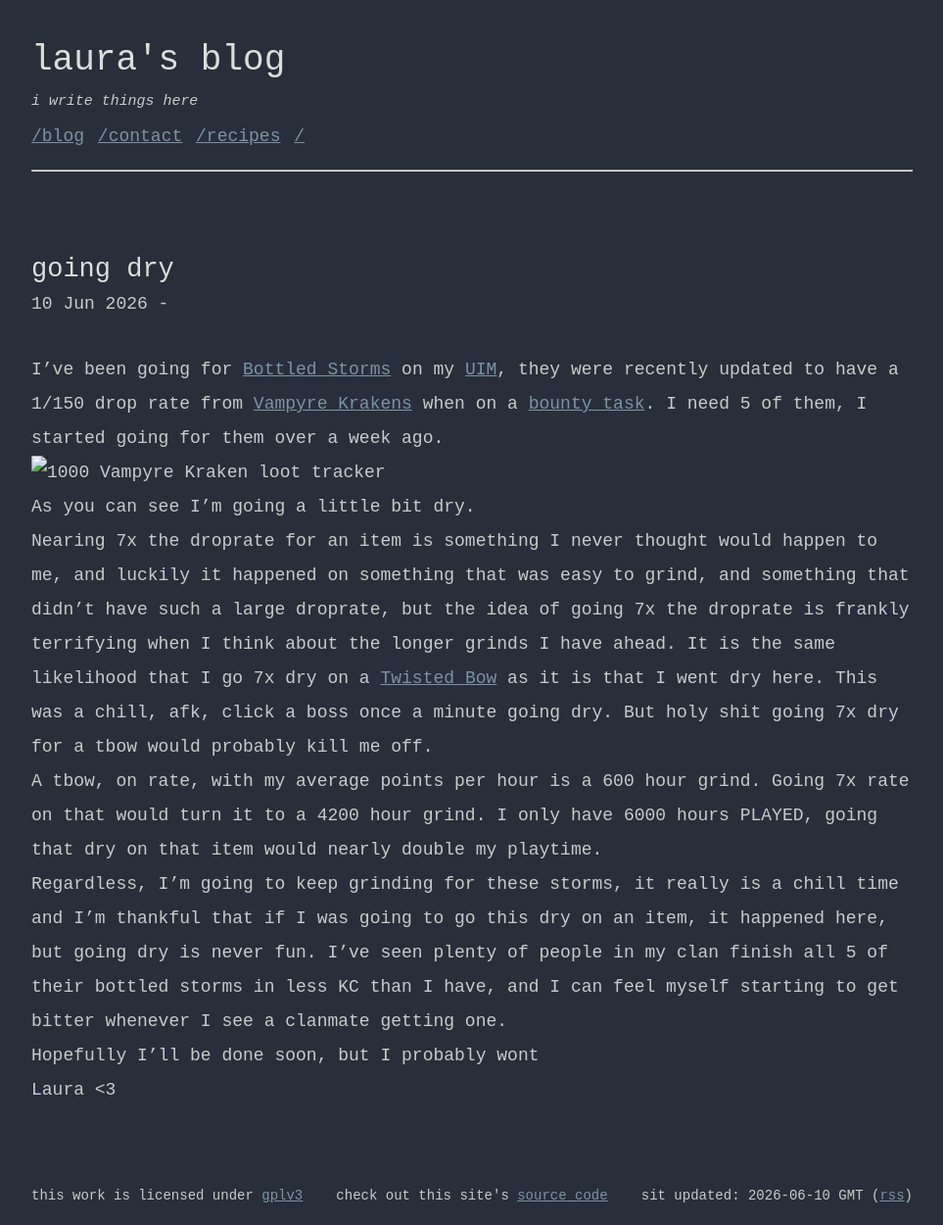
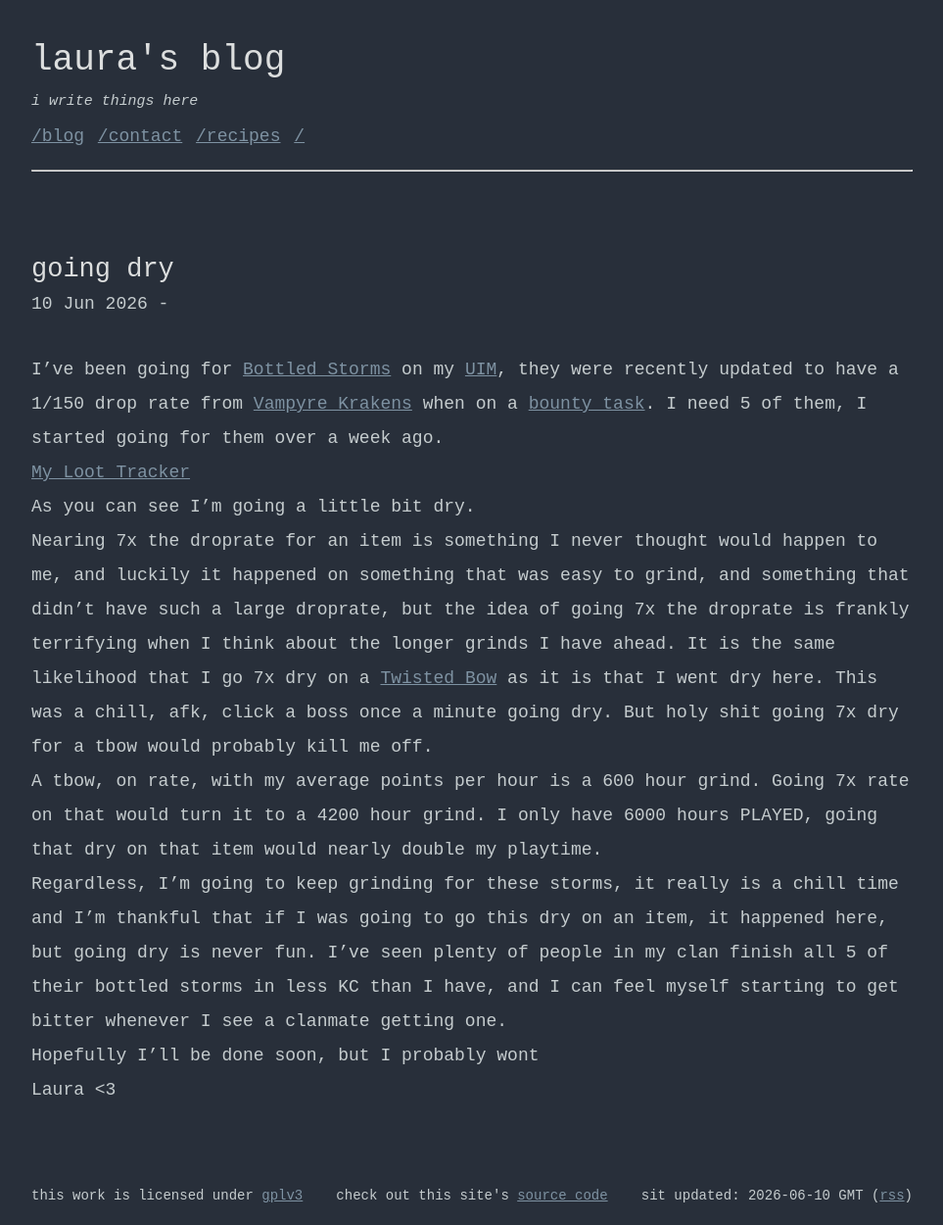
Before and after one commit to 7lauraa/7lauraa.github.io, a Jekyll site: the page built from _posts/2026-06-10-going-dry.md, in a window 1280 px wide. Shown: the whole page at 98% size, without its empty margins (158-1121 px from the left). Built offline with Jekyll 4.4.1, drawn with Linux system fonts in a browser that asks for light colours.

Commit message:
Update 2026-06-10-going-dry.md

```diff
--- a/_posts/2026-06-10-going-dry.md
+++ b/_posts/2026-06-10-going-dry.md
@@ -5,7 +5,7 @@ title: going dry
 
 I've been going for [Bottled Storms](https://oldschool.runescape.wiki/w/Bottled_storm) on my [UIM](https://oldschool.runescape.wiki/w/Ultimate_Ironman_Mode), they were recently updated to have a 1/150 drop rate from [Vampyre Krakens](https://oldschool.runescape.wiki/w/Vampyre_kraken) when on a [bounty task](https://oldschool.runescape.wiki/w/Bounty_tasks). I need 5 of them, I started going for them over a week ago.
 
-![1000 Vampyre Kraken loot tracker](/_posts/media/1kvampyrekrakens.png)
+[My Loot Tracker](/_posts/media/1kvampyrekrakens.png)
 
 As you can see I'm going a little bit dry.
 
```
